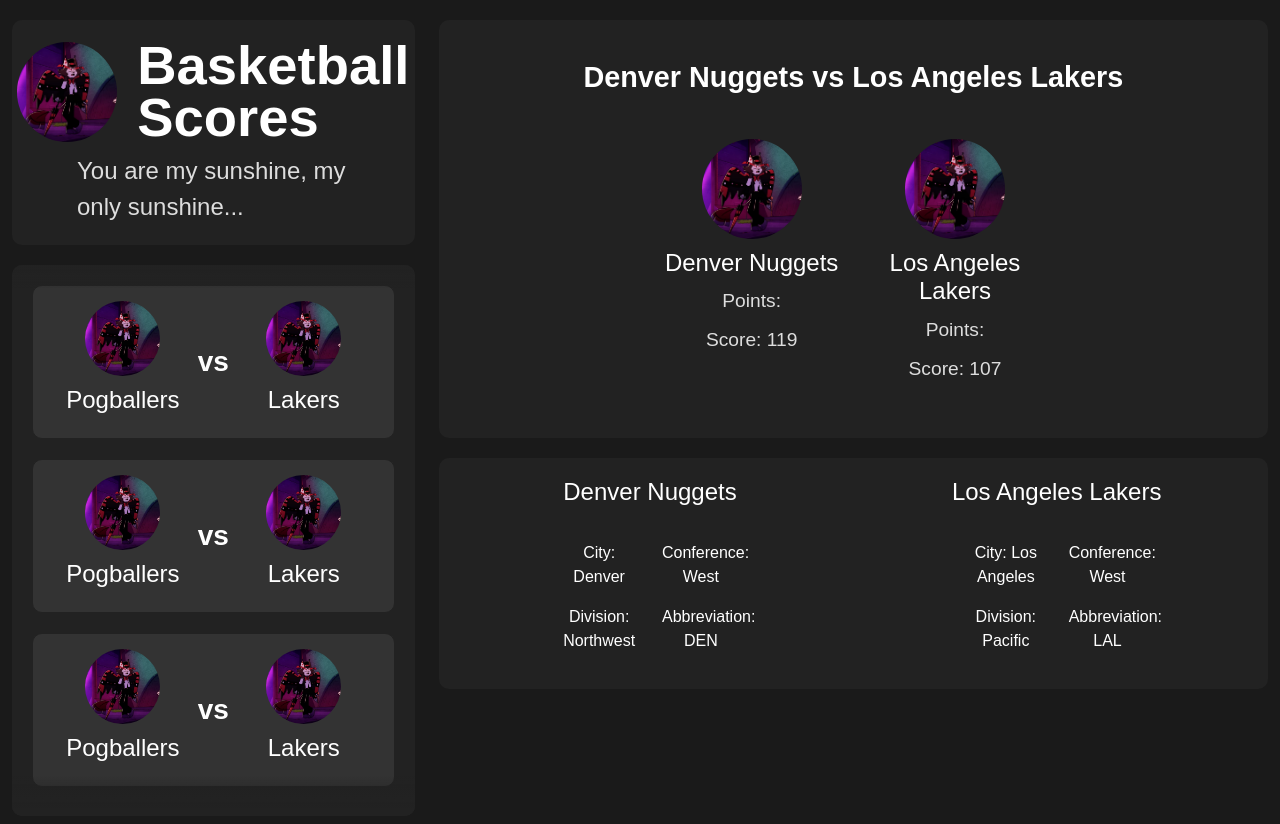
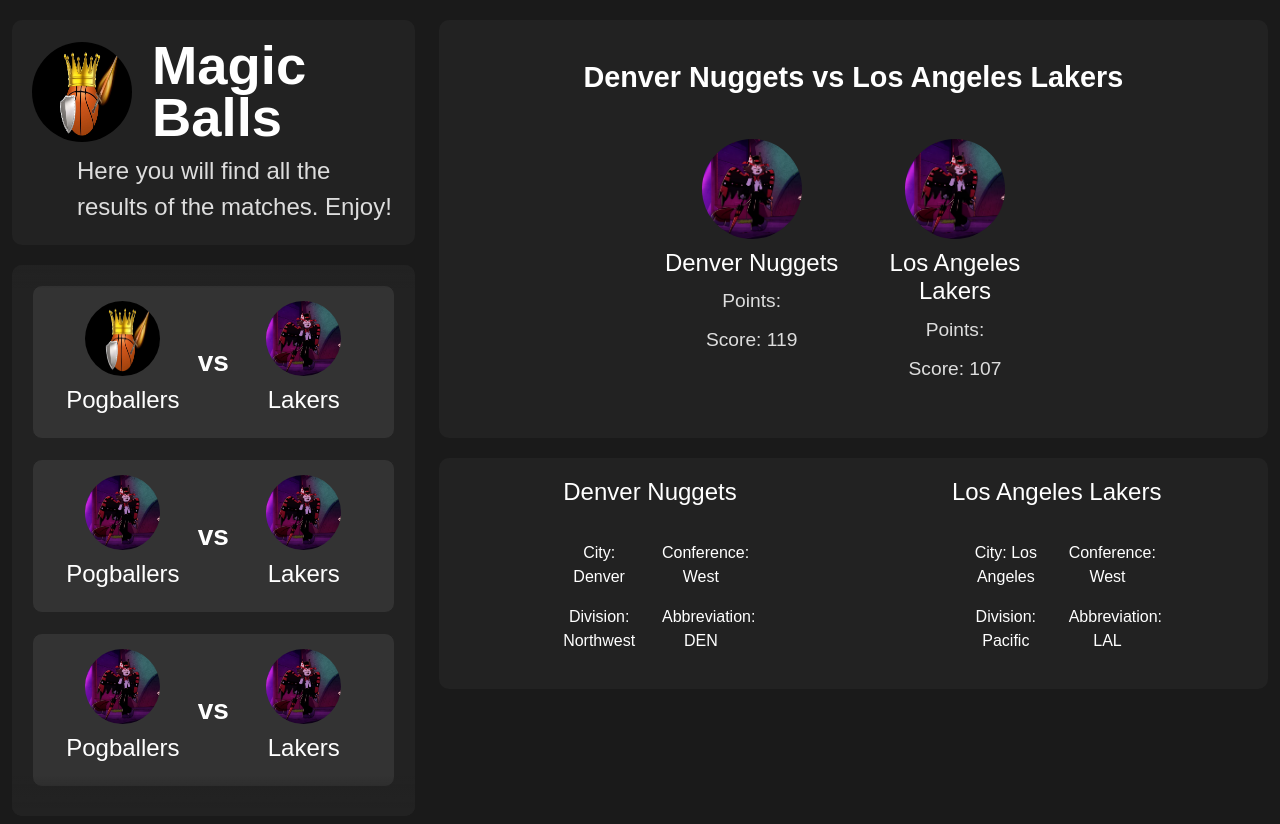
Before and after one commit to MrNonno/allebeureti, a React (Vite) app in the folder dashboard/: page / in a window 1280 px wide. Shown: the top 824 px of the page. Built offline with nearby package versions, Linux system fonts and the light colour scheme.

Commit message:
continuo del lavoro

```diff
--- a/dashboard/src/components/Left/GamesList.jsx
+++ b/dashboard/src/components/Left/GamesList.jsx
@@ -5,7 +5,7 @@
   return (
     <div className="games-list-container">
       <div className="games-list">
-        <Game team1Name="Pogballers" team1Icon="/husk.png" team2Name="Lakers" team2Icon="/husk.png" />
+        <Game team1Name="Pogballers" team1Icon="/Logo_Basket.png" team2Name="Lakers" team2Icon="/husk.png" />
         <Game team1Name="Pogballers" team1Icon="/husk.png" team2Name="Lakers" team2Icon="/husk.png" />
         <Game team1Name="Pogballers" team1Icon="/husk.png" team2Name="Lakers" team2Icon="/husk.png" />
         <Game team1Name="Pogballers" team1Icon="/husk.png" team2Name="Lakers" team2Icon="/husk.png" />
--- a/dashboard/src/components/Left/Title.jsx
+++ b/dashboard/src/components/Left/Title.jsx
@@ -5,10 +5,10 @@
   return (
     <div className="boxy">
       <div className="title-header">
-        <img src="husk.png" alt="Basketball" className="title-image" />
-        <h1 className="title-heading">Basketball Scores</h1>
+        <img src="Logo_Basket.png"  alt="Basketball" className="title-image" />
+        <h1 className="title-heading">Magic Balls</h1>
       </div>
-      <p className="subtitle">You are my sunshine, my only sunshine...</p>
+      <p className="subtitle">Here you will find all the results of the matches. Enjoy!</p>
     </div>
   );
 }
```
Also changed, not shown: dashboard/public/Logo_Basket.png (added), 1 other file (tests, documents, lock files or other folders).
